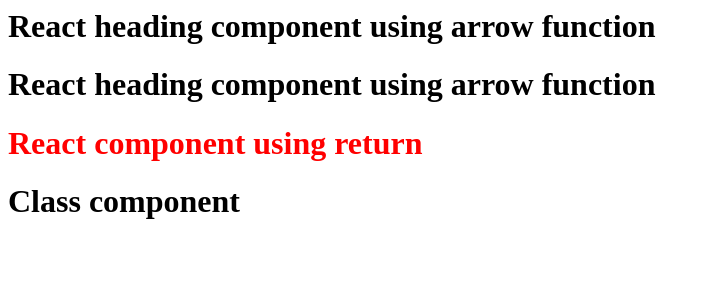
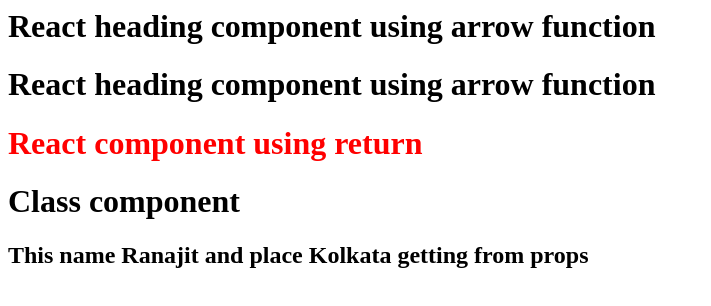
Before and after one commit to ranajitdasgithub/React-learning, a React (Vite) app in the folder Namaste React/: page / in a window 1280 px wide. Shown: the top 306 px of the page, without its empty margins (0-711 px from the left). Built offline with nearby package versions, Linux system fonts and the light colour scheme.

Commit message:
Add the class component

```diff
--- a/Namaste React/App.js
+++ b/Namaste React/App.js
@@ -24,7 +24,7 @@
       {Title()}
       <Title />
       <h1 className="heading">React component using return</h1>
-      <UserClass />
+      <UserClass name="Ranajit" place="Kolkata" />
     </>
   );
 };
--- a/Namaste React/UserClass.jsx
+++ b/Namaste React/UserClass.jsx
@@ -1,8 +1,20 @@
 import React from "react";
 
 class UserClass extends React.Component {
+  constructor(props) {
+    super(props);
+  }
   render() {
-    return <h1>Class component</h1>;
+    const { name, place } = this.props; // We can destructure props like this
+
+    return (
+      <>
+        <h1>Class component</h1>
+        <h2>
+          This name {name} and place {place} getting from props
+        </h2>
+      </>
+    );
   }
 }
 
```
Also changed, not shown: 1 other file (tests, documents, lock files or other folders).
